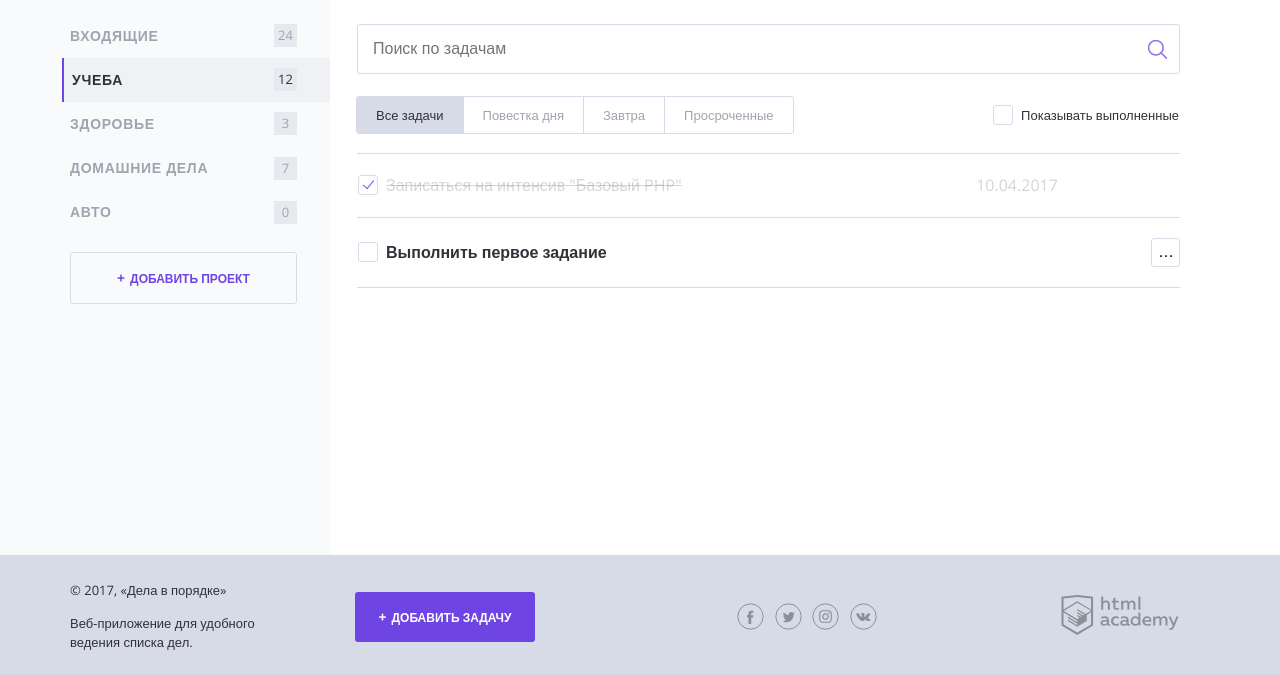
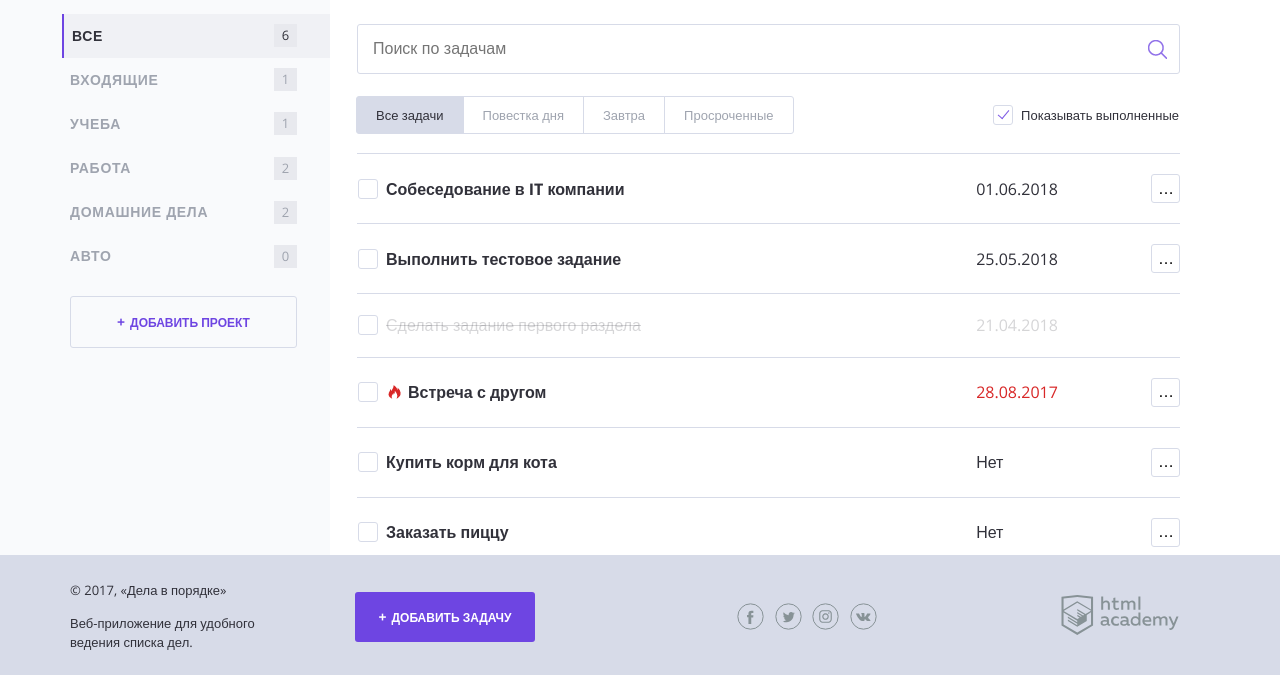
Before and after one commit to vtivadze/116214-doingsdone, a PHP site: page / in a window 1280 px wide. Shown: the part 125-800 px from the top of the page. Run offline with PHP 8.4, Linux system fonts and the light colour scheme.

Commit message:
Пишем первую функцию

```diff
--- a/index.php
+++ b/index.php
@@ -10,10 +10,72 @@ $task_deadline_ts = strtotime("+" . $days . " day midnight"); // метка вр
 $current_ts = strtotime('now midnight'); // текущая метка времени
 
 // запишите сюда дату выполнения задачи в формате дд.мм.гггг
-$date_deadline = null;
+$date_deadline = date('d.m.Y', $task_deadline_ts);
 
 // в эту переменную запишите кол-во дней до даты задачи
-$days_until_deadline = null;
+$days_until_deadline = floor(($current_ts - $task_deadline_ts) / 86400);
+
+//projects
+$projects = ['Все', 'Входящие', 'Учеба', 'Работа', 'Домашние дела', 'Авто'];
+//tasks
+$tasks = [
+    [
+        'Задача' => 'Собеседование в IT компании',
+        'Дата выполнения' => '01.06.2018',
+        'Категория' => 'Работа',
+        'Выполнен' => 'Нет'
+    ],
+    [
+        'Задача' => 'Выполнить тестовое задание',
+        'Дата выполнения' => '25.05.2018',
+        'Категория' => 'Работа',
+        'Выполнен' => 'Нет'
+    ],
+    [
+        'Задача' => 'Сделать задание первого раздела',
+        'Дата выполнения' => '21.04.2018',
+        'Категория' => 'Учеба',
+        'Выполнен' => 'Да'
+    ],
+    [
+        'Задача' => 'Встреча с другом',
+        'Дата выполнения' => '28.08.2017',// '22.04.2018',
+        'Категория' => 'Входящие',
+        'Выполнен' => 'Нет'
+    ],
+    [
+        'Задача' => 'Купить корм для кота',
+        'Дата выполнения' => 'Нет',
+        'Категория' => 'Домашние дела',
+        'Выполнен' => 'Нет'
+    ],
+    [
+        'Задача' => 'Заказать пиццу',
+        'Дата выполнения' => 'Нет',
+        'Категория' => 'Домашние дела',
+        'Выполнен' => 'Нет'
+    ]
+];
+
+function get_tasks_count($tasks, $project) {
+    if (strtolower($project) == strtolower('Все')) {
+        $count = count($tasks);
+    } else {
+        $count = 0;
+        foreach($tasks as $t)
+            if(strtolower($t['Категория']) == strtolower($project))
+                $count++;
+    }
+    return $count;
+}
+
+function get_days_until_deadline($date_deadline) {
+    $current_ts = time();
+    $task_deadline_ts = strtotime($date_deadline);
+
+    return floor(($task_deadline_ts - $current_ts) / 86400);
+}
+
 ?>
 <!DOCTYPE html>
 <html lang="en">
@@ -58,30 +120,12 @@ $days_until_deadline = null;
 
                 <nav class="main-navigation">
                     <ul class="main-navigation__list">
-                        <li class="main-navigation__list-item">
-                            <a class="main-navigation__list-item-link" href="#">Входящие</a>
-                            <span class="main-navigation__list-item-count">24</span>
+                    <? for ($i = 0; $i < count($projects); $i++): ?>
+                        <li class="main-navigation__list-item <?= $i == 0 ? 'main-navigation__list-item--active' : ''; ?>">
+                            <a class="main-navigation__list-item-link" href="#"><?=$projects[$i]?></a>
+                            <span class="main-navigation__list-item-count"><?=get_tasks_count($tasks, $projects[$i])?></span>
                         </li>
-
-                        <li class="main-navigation__list-item main-navigation__list-item--active">
-                            <a class="main-navigation__list-item-link" href="#">Учеба</a>
-                            <span class="main-navigation__list-item-count">12</span>
-                        </li>
-
-                        <li class="main-navigation__list-item">
-                            <a class="main-navigation__list-item-link" href="#">Здоровье</a>
-                            <span class="main-navigation__list-item-count">3</span>
-                        </li>
-
-                        <li class="main-navigation__list-item">
-                            <a class="main-navigation__list-item-link" href="#">Домашние дела</a>
-                            <span class="main-navigation__list-item-count">7</span>
-                        </li>
-
-                        <li class="main-navigation__list-item">
-                            <a class="main-navigation__list-item-link" href="#">Авто</a>
-                            <span class="main-navigation__list-item-count">0</span>
-                        </li>
+                    <? endfor; ?>
                     </ul>
                 </nav>
 
@@ -122,41 +166,26 @@ $days_until_deadline = null;
 
                     <label class="checkbox">
                         <!--добавить сюда аттрибут "checked", если переменная $show_complete_tasks равна единице-->
-                        <input id="show-complete-tasks" class="checkbox__input visually-hidden" type="checkbox">
+                        <input id="show-complete-tasks" class="checkbox__input visually-hidden" type="checkbox" <?= $show_complete_tasks == 1 ? 'checked' : ''; ?>>
                         <span class="checkbox__text">Показывать выполненные</span>
                     </label>
                 </div>
 
                 <table class="tasks">
-
-                    <!--показывать следующий тег <tr/>, если переменная равна единице-->
-                    <tr class="tasks__item task task--completed">
-                        <td class="task__select">
-                            <label class="checkbox task__checkbox">
-                                <input class="checkbox__input visually-hidden" type="checkbox" checked>
-                                <span class="checkbox__text">Записаться на интенсив "Базовый PHP"</span>
-                            </label>
-                        </td>
-                        <td class="task__date">10.04.2017</td>
-
-                        <td class="task__controls">
-                        </td>
-                    </tr>
-
-                    <tr class="tasks__item task">
+                    <? foreach($tasks as $t): ?>
+                        <? if($t['Выполнен'] == 'Да' && $show_complete_tasks != 1) continue;?>
+                        <tr class="tasks__item task <?=$t['Выполнен'] == 'Да' ? 'task--completed' : ''; ?> <?= ($t['Дата выполнения'] != 'Нет' && get_days_until_deadline($t['Дата выполнения']) <= 1) ? 'task--important' : ''; ?>">
                             <td class="task__select">
                                 <label class="checkbox task__checkbox">
                                     <input class="checkbox__input visually-hidden" type="checkbox">
-                                <span class="checkbox__text">Выполнить первое задание</span>
+                                    <span class="checkbox__text"><?=$t['Задача']?></span>
                                 </label>
                             </td>
-
-                        <td class="task__date">
-                            <!--выведите здесь дату выполнения задачи-->
-                        </td>
+                            <td class="task__date"><?=$t['Дата выполнения']?></td>
 
                             <td class="task__controls">
-                            <button class="expand-control" type="button" name="button">Выполнить первое задание</button>
+                                <? if($t['Выполнен'] == 'Нет'): ?>
+                                    <button class="expand-control" type="button" name="button"><?=$t['Задача']?></button>
 
                                     <ul class="expand-list hidden">
                                         <li class="expand-list__item">
@@ -167,10 +196,10 @@ $days_until_deadline = null;
                                             <a href="#">Удалить</a>
                                         </li>
                                     </ul>
+                                <? endif; ?>
                             </td>
                         </tr>
-
-
+                    <? endforeach; ?>
                 </table>
             </main>
         </div>
```
Lines whose indentation alone changed are shown as unchanged.
